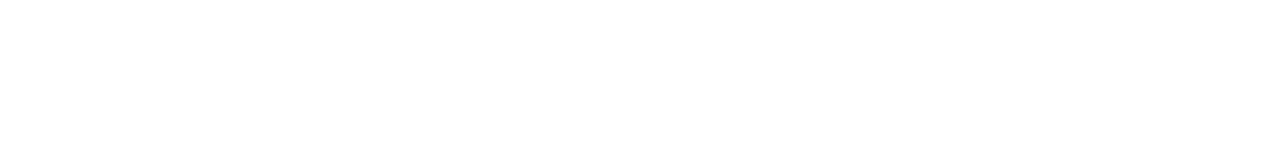
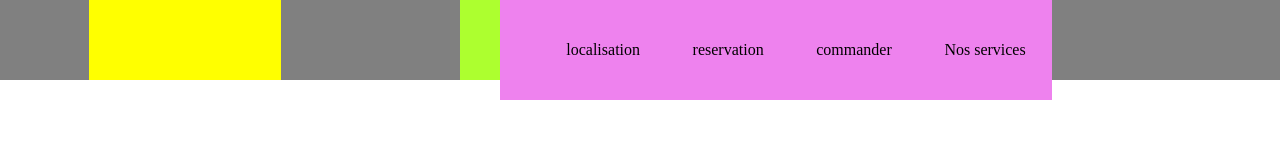
Before and after one commit to Sozo-Jean/Essaie1, a website: page html/index.html in a window 1280 px wide. Drawn offline with Linux system fonts and the light colour scheme.

Commit message:
problemDeGitPushSurGithub

```diff
--- a/html/index.html
+++ b/html/index.html
@@ -7,6 +7,22 @@
     <title>Document</title>
 </head>
 <body>
+    <main>
+        <header>
+            <section class="logo"></section>
+            <menu>
+                <nav>
+                    <ul>
+                        <li>localisation</li>
+                        <li>reservation</li>
+                        <li>commander</li>
+                        <li>Nos services</li>
+                    </ul>
+                </nav>
+            </menu>
+            <section class="auth"></section>
+        </header>
 
+    </main>
 </body>
 </html>
--- a/sass/main.scss
+++ b/sass/main.scss
@@ -0,0 +1,45 @@
+body{
+    margin: 0;
+    padding: 0;
+}
+
+header{
+    display: flex;
+    height: 80px;
+    width: 100%;
+    background-color: grey;
+    justify-content: space-around;
+    align-items: center;
+    .logo{
+        height: 80px;
+        width: 15%;
+        background-color: yellow;
+    }
+    menu{
+        height: 80px;
+        width: 40%;
+        background-color:greenyellow;
+
+    }
+    nav{
+        height: 100px;
+        width: 100%;
+
+    }
+    }
+    ul{
+        height: 100px;
+        width: 100%;
+        margin: 0;
+        list-style-type: none;
+        background-color: violet;
+        display: flex;
+        justify-content: space-around;
+        align-items: center;
+
+    .auth{
+        height: 80px;
+        width: 20%;
+        background-color:tomato;
+    }
+}
```
Also changed, not shown: css/style.css, 1 other file.
